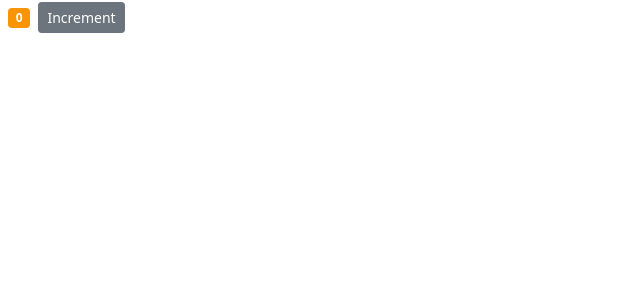
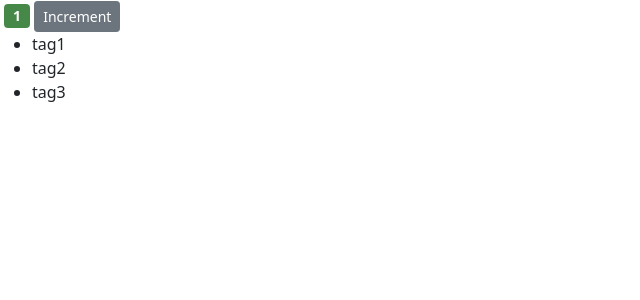
Before and after one commit to Sandaru95/Little-React-App, a React (Create React App) app in the folder react-app/: page / in a window 1280 px wide. Shown: the top 300 px of the page, without its empty margins (0-640 px from the left). Built offline with nearby package versions, Linux system fonts and the light colour scheme.

Commit message:
Till How to Loop Through a list

```diff
--- a/react-app/src/components/counter.jsx
+++ b/react-app/src/components/counter.jsx
@@ -1,20 +1,33 @@
-import React, { Component } from 'react';
+import React, { Component } from "react";
 
 class Counter extends React.Component {
     state = {
-        count: 0,
+        count: 1,
+        tags: ["tag1", "tag2", "tag3"],
     };
-    styles = {
-
-    }
     render() {
         return (
             <React.Fragment>
-                <span className="badge badge-warning m-2">{this.state.count}</span>
+                <span style={{ fontSize: 14 }} className={this.formatClasses()}>
+                    {this.formatCount()}
+                </span>
                 <button className="btn btn-secondary btn-sm">Increment</button>
+                <ul>
+                    {this.state.tags.map((tag) => (
+                        <li key={tag}>{tag}</li>
+                    ))}
+                </ul>
             </React.Fragment>
         );
-    };
+    }
+    formatCount() {
+        return this.state.count === 0 ? "Zero" : this.state.count;
+    }
+    formatClasses() {
+        let normalClassText = "badge m-1 badge-";
+        return (normalClassText +=
+            this.state.count === 0 ? "warning" : "success");
+    }
 }
 
 export default Counter;
--- a/react-app/src/index.css
+++ b/react-app/src/index.css
@@ -1,14 +1,14 @@
 body {
     margin: 0;
-  font-family: -apple-system, BlinkMacSystemFont, 'Segoe UI', 'Roboto', 'Oxygen',
-    'Ubuntu', 'Cantarell', 'Fira Sans', 'Droid Sans', 'Helvetica Neue',
-    sans-serif;
+    font-family: -apple-system, BlinkMacSystemFont, "Segoe UI", "Roboto",
+        "Oxygen", "Ubuntu", "Cantarell", "Fira Sans", "Droid Sans",
+        "Helvetica Neue", sans-serif;
     -webkit-font-smoothing: antialiased;
     -moz-osx-font-smoothing: grayscale;
 }
 
 code {
-  font-family: source-code-pro, Menlo, Monaco, Consolas, 'Courier New',
+    font-family: source-code-pro, Menlo, Monaco, Consolas, "Courier New",
         monospace;
 }
 .badge:hover {
@@ -16,7 +16,12 @@ code {
     text-decoration: none;
     cursor: pointer;
 }
-
+.badge-primary {
+    background-color: #186db6;
+}
+.badge-primary:hover {
+    background-color: #0e67b4;
+}
 .badge-error {
     background-color: #b94a48;
 }
```
Lines whose indentation alone changed are shown as unchanged.
